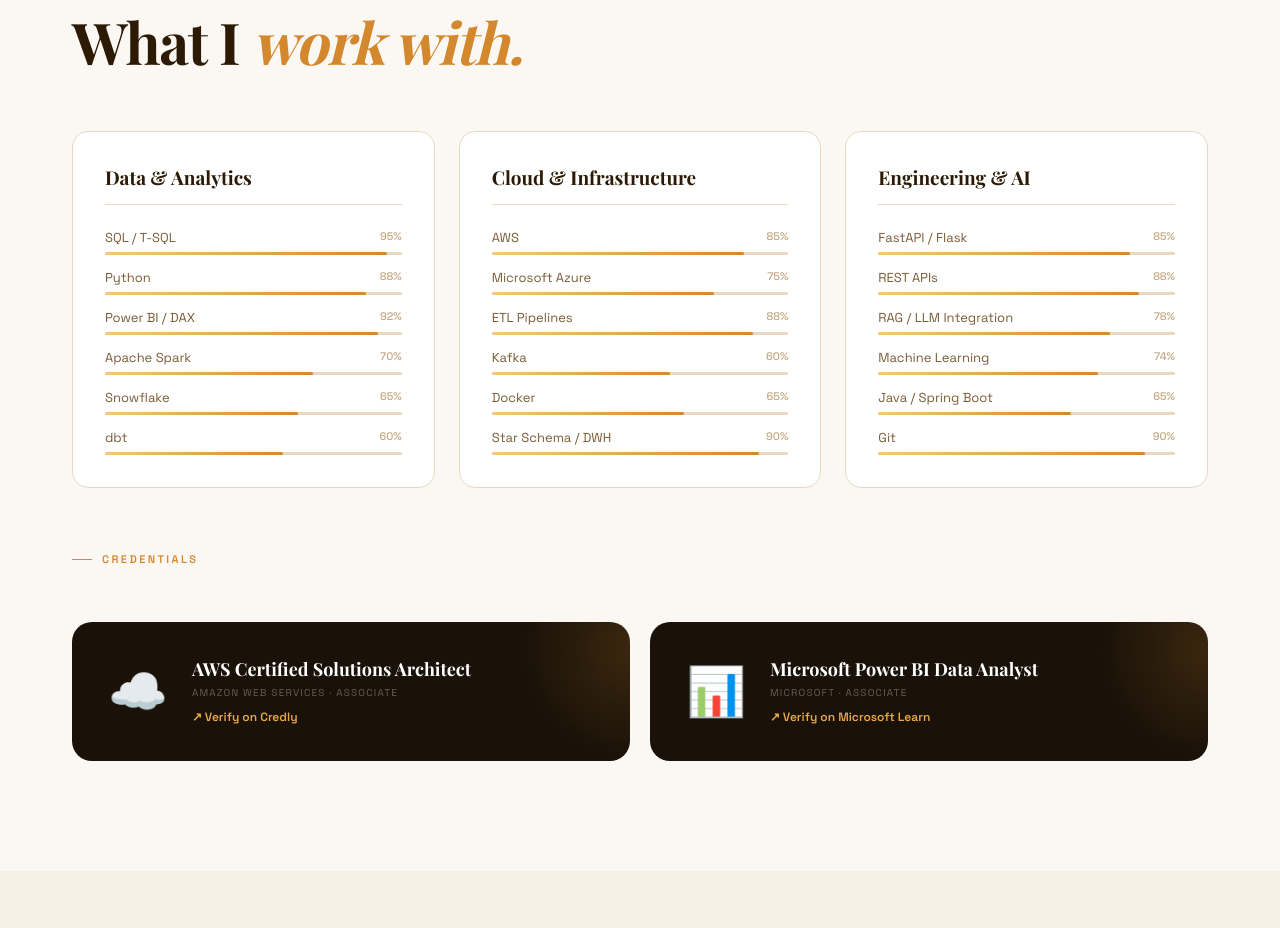
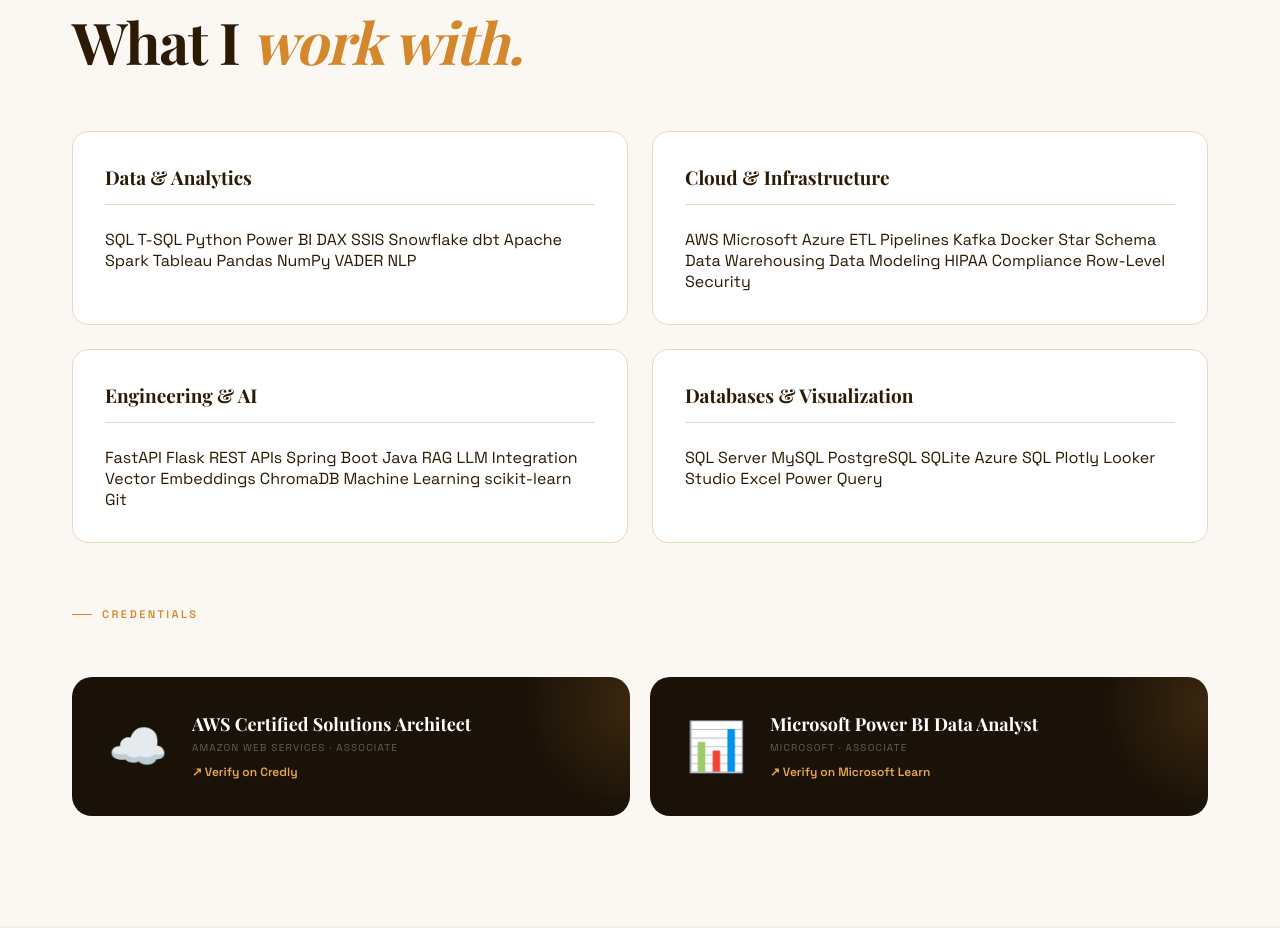
Before and after one commit to gsoumyar/gsoumyar.github.io, a plain HTML site: page index.html in a window 1280 px wide. Shown: the part 3541-4469 px from the top of the page. Drawn offline with nearby package versions, Linux system fonts and the light colour scheme; a web font is replaced by a local one.

Commit message:
Replace skill bars with clean tags

```diff
--- a/index.html
+++ b/index.html
@@ -237,7 +237,7 @@
 .sk-item {}
 .sk-row { display: flex; justify-content: space-between; margin-bottom: 6px; }
 .sk-name { font-size: 13px; color: var(--text2); }
-.sk-pct { font-size: 11px; color: var(--text3); font-weight: 500; }
+
 .sk-track { height: 3px; background: var(--border); border-radius: 2px; overflow: hidden; }
 .sk-bar { height: 100%; background: linear-gradient(90deg, var(--amber3), var(--amber)); width: 0; transition: width 1.4s cubic-bezier(0.16,1,0.3,1); border-radius: 2px; }
 
@@ -492,38 +492,70 @@
 <div class="wrap" id="skills">
   <div class="sec-label">Expertise</div>
   <h2 class="sec-title">What I <em>work with.</em></h2>
-  <div class="sk-grid">
-    <div class="sk-block">
+  <div class="sk-grid" style="grid-template-columns: 1fr 1fr; gap: 24px;">
+    <div class="sk-block reveal">
       <div class="sk-head">Data & Analytics</div>
-      <div class="sk-list">
-        <div class="sk-item"><div class="sk-row"><span class="sk-name">SQL / T-SQL</span><span class="sk-pct">95%</span></div><div class="sk-track"><div class="sk-bar" data-w="95"></div></div></div>
-        <div class="sk-item"><div class="sk-row"><span class="sk-name">Python</span><span class="sk-pct">88%</span></div><div class="sk-track"><div class="sk-bar" data-w="88"></div></div></div>
-        <div class="sk-item"><div class="sk-row"><span class="sk-name">Power BI / DAX</span><span class="sk-pct">92%</span></div><div class="sk-track"><div class="sk-bar" data-w="92"></div></div></div>
-        <div class="sk-item"><div class="sk-row"><span class="sk-name">Apache Spark</span><span class="sk-pct">70%</span></div><div class="sk-track"><div class="sk-bar" data-w="70"></div></div></div>
-        <div class="sk-item"><div class="sk-row"><span class="sk-name">Snowflake</span><span class="sk-pct">65%</span></div><div class="sk-track"><div class="sk-bar" data-w="65"></div></div></div>
-        <div class="sk-item"><div class="sk-row"><span class="sk-name">dbt</span><span class="sk-pct">60%</span></div><div class="sk-track"><div class="sk-bar" data-w="60"></div></div></div>
+      <div class="sk-tags">
+        <span class="sk-tag">SQL</span>
+        <span class="sk-tag">T-SQL</span>
+        <span class="sk-tag">Python</span>
+        <span class="sk-tag">Power BI</span>
+        <span class="sk-tag">DAX</span>
+        <span class="sk-tag">SSIS</span>
+        <span class="sk-tag">Snowflake</span>
+        <span class="sk-tag">dbt</span>
+        <span class="sk-tag">Apache Spark</span>
+        <span class="sk-tag">Tableau</span>
+        <span class="sk-tag">Pandas</span>
+        <span class="sk-tag">NumPy</span>
+        <span class="sk-tag">VADER</span>
+        <span class="sk-tag">NLP</span>
       </div>
     </div>
-    <div class="sk-block" style="transition-delay:0.12s">
+    <div class="sk-block reveal d1">
       <div class="sk-head">Cloud & Infrastructure</div>
-      <div class="sk-list">
-        <div class="sk-item"><div class="sk-row"><span class="sk-name">AWS</span><span class="sk-pct">85%</span></div><div class="sk-track"><div class="sk-bar" data-w="85"></div></div></div>
-        <div class="sk-item"><div class="sk-row"><span class="sk-name">Microsoft Azure</span><span class="sk-pct">75%</span></div><div class="sk-track"><div class="sk-bar" data-w="75"></div></div></div>
-        <div class="sk-item"><div class="sk-row"><span class="sk-name">ETL Pipelines</span><span class="sk-pct">88%</span></div><div class="sk-track"><div class="sk-bar" data-w="88"></div></div></div>
-        <div class="sk-item"><div class="sk-row"><span class="sk-name">Kafka</span><span class="sk-pct">60%</span></div><div class="sk-track"><div class="sk-bar" data-w="60"></div></div></div>
-        <div class="sk-item"><div class="sk-row"><span class="sk-name">Docker</span><span class="sk-pct">65%</span></div><div class="sk-track"><div class="sk-bar" data-w="65"></div></div></div>
-        <div class="sk-item"><div class="sk-row"><span class="sk-name">Star Schema / DWH</span><span class="sk-pct">90%</span></div><div class="sk-track"><div class="sk-bar" data-w="90"></div></div></div>
+      <div class="sk-tags">
+        <span class="sk-tag">AWS</span>
+        <span class="sk-tag">Microsoft Azure</span>
+        <span class="sk-tag">ETL Pipelines</span>
+        <span class="sk-tag">Kafka</span>
+        <span class="sk-tag">Docker</span>
+        <span class="sk-tag">Star Schema</span>
+        <span class="sk-tag">Data Warehousing</span>
+        <span class="sk-tag">Data Modeling</span>
+        <span class="sk-tag">HIPAA Compliance</span>
+        <span class="sk-tag">Row-Level Security</span>
       </div>
     </div>
-    <div class="sk-block" style="transition-delay:0.24s">
+    <div class="sk-block reveal d2">
       <div class="sk-head">Engineering & AI</div>
-      <div class="sk-list">
-        <div class="sk-item"><div class="sk-row"><span class="sk-name">FastAPI / Flask</span><span class="sk-pct">85%</span></div><div class="sk-track"><div class="sk-bar" data-w="85"></div></div></div>
-        <div class="sk-item"><div class="sk-row"><span class="sk-name">REST APIs</span><span class="sk-pct">88%</span></div><div class="sk-track"><div class="sk-bar" data-w="88"></div></div></div>
-        <div class="sk-item"><div class="sk-row"><span class="sk-name">RAG / LLM Integration</span><span class="sk-pct">78%</span></div><div class="sk-track"><div class="sk-bar" data-w="78"></div></div></div>
-        <div class="sk-item"><div class="sk-row"><span class="sk-name">Machine Learning</span><span class="sk-pct">74%</span></div><div class="sk-track"><div class="sk-bar" data-w="74"></div></div></div>
-        <div class="sk-item"><div class="sk-row"><span class="sk-name">Java / Spring Boot</span><span class="sk-pct">65%</span></div><div class="sk-track"><div class="sk-bar" data-w="65"></div></div></div>
-        <div class="sk-item"><div class="sk-row"><span class="sk-name">Git</span><span class="sk-pct">90%</span></div><div class="sk-track"><div class="sk-bar" data-w="90"></div></div></div>
+      <div class="sk-tags">
+        <span class="sk-tag">FastAPI</span>
+        <span class="sk-tag">Flask</span>
+        <span class="sk-tag">REST APIs</span>
+        <span class="sk-tag">Spring Boot</span>
+        <span class="sk-tag">Java</span>
+        <span class="sk-tag">RAG</span>
+        <span class="sk-tag">LLM Integration</span>
+        <span class="sk-tag">Vector Embeddings</span>
+        <span class="sk-tag">ChromaDB</span>
+        <span class="sk-tag">Machine Learning</span>
+        <span class="sk-tag">scikit-learn</span>
+        <span class="sk-tag">Git</span>
+      </div>
+    </div>
+    <div class="sk-block reveal d3">
+      <div class="sk-head">Databases & Visualization</div>
+      <div class="sk-tags">
+        <span class="sk-tag">SQL Server</span>
+        <span class="sk-tag">MySQL</span>
+        <span class="sk-tag">PostgreSQL</span>
+        <span class="sk-tag">SQLite</span>
+        <span class="sk-tag">Azure SQL</span>
+        <span class="sk-tag">Plotly</span>
+        <span class="sk-tag">Looker Studio</span>
+        <span class="sk-tag">Excel</span>
+        <span class="sk-tag">Power Query</span>
       </div>
     </div>
   </div>
@@ -666,13 +698,7 @@
 // Contact cards
 document.querySelectorAll('.cc-card').forEach(el=>obs.observe(el));
 
-// SKILL BARS
-const skObs = new IntersectionObserver(entries=>{
-  entries.forEach(e=>{
-    if(e.isIntersecting) e.target.querySelectorAll('.sk-bar').forEach(b=>{b.style.width=b.dataset.w+'%';});
-  });
-},{threshold:0.3});
-document.querySelectorAll('.sk-block').forEach(b=>skObs.observe(b));
+
 
 // COUNT UP STATS
 const stObs = new IntersectionObserver(entries=>{
```
